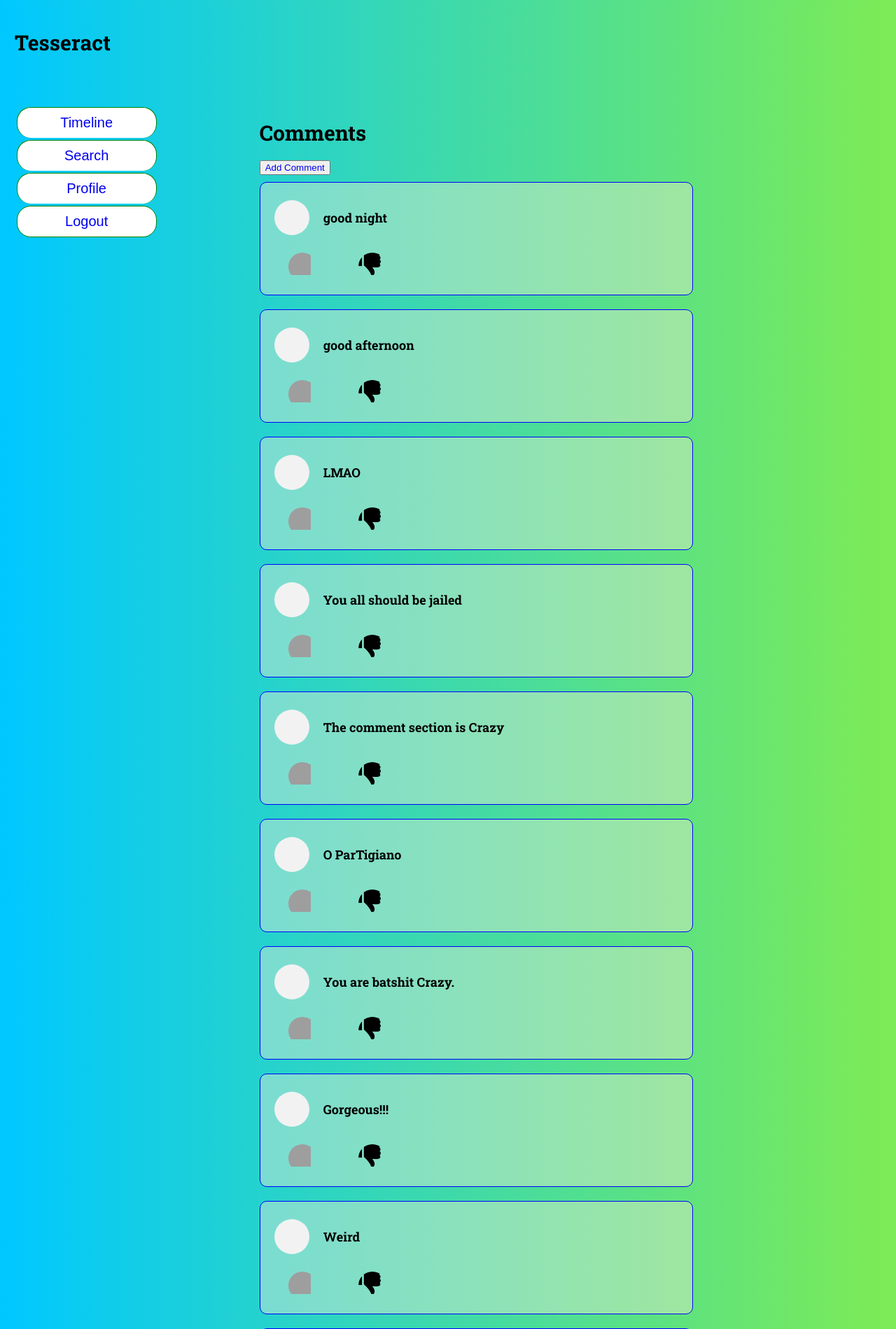
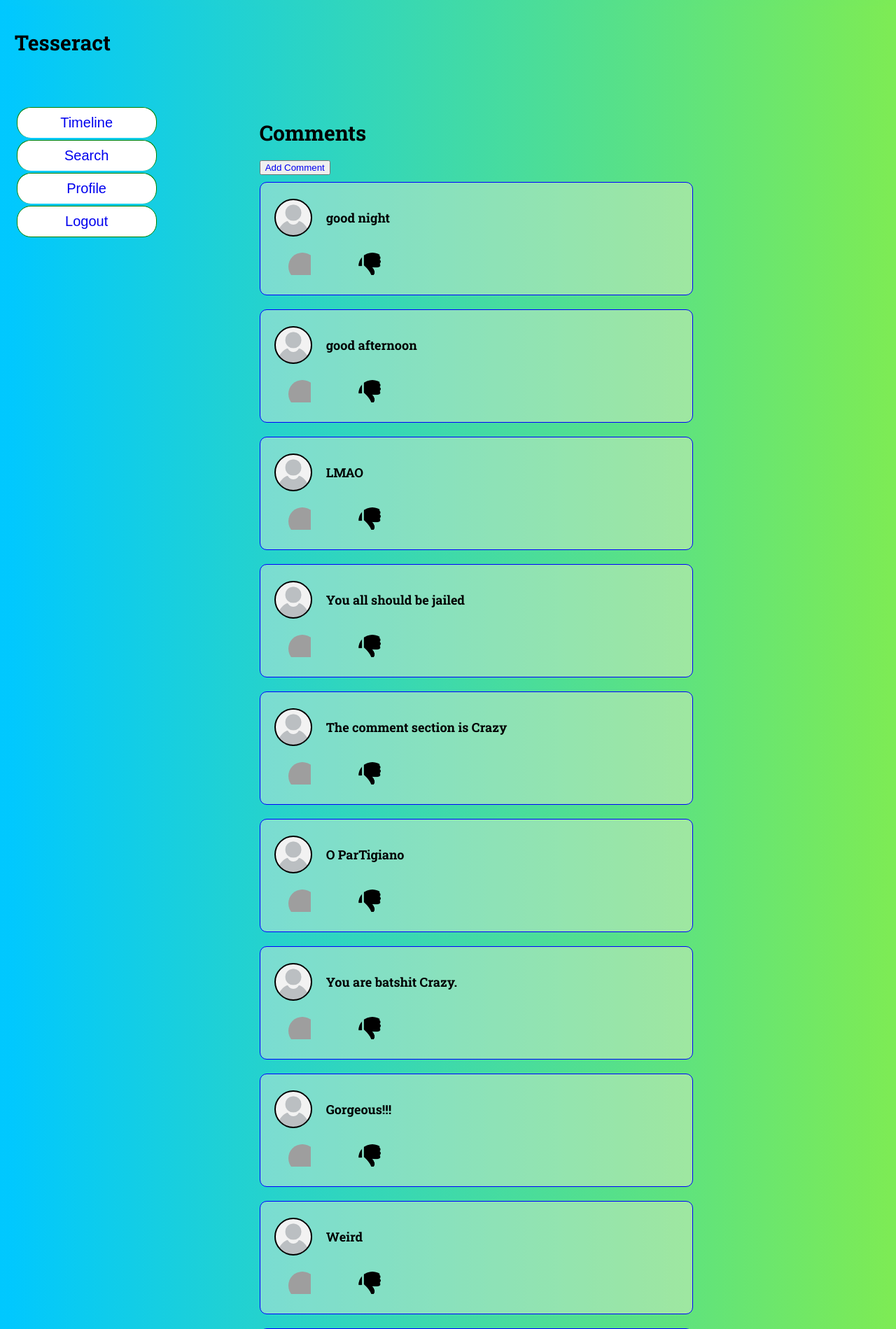
Before and after one commit to CodingLife1024/FlaskPractice, a Flask app: page /comments/1/1 in a window 1280 px wide. Shown: the top 1899 px of the page at 70% size. Run offline with Flask 3, Linux system fonts and the light colour scheme; data comes from the database, SQL or seed files in the repository; both versions use the stored data as it was after the commit; grey boxes are pictures that could not be loaded.

Commit message:
oes4htbpq3utbq3u9ty

```diff
--- a/static/displayComments.css
+++ b/static/displayComments.css
@@ -16,13 +16,17 @@
     overflow: hidden;
     background-color: black;
     margin-right: 20px;
-    background-image: cover;
+    overflow: hidden;
+    background-size: cover;
+    background-position: center;
+    border: 2px solid black;
 }
 
 .imm11 img{
     height: 100%;
     width: 100%;
     object-fit: cover;
+    display: none;
   }
 
 .imlike{
--- a/templates/displayComments.html
+++ b/templates/displayComments.html
@@ -30,8 +30,10 @@
                     {% for comment in comments %}
                     <div class="fullbox">
                         <div class="loweup">
+                            <a href="{{ url_for('profile', user_id=comment['user_id']) }}">
                             <div class="imm11"  style="background-image: url('{{ url_for('static', filename='unk.jpg') }}');">
                             </div>
+                            </a>
                             <div class="comtext">
                                 <p>{{ comment['content'] }}</p>
                             </div>
```
Also changed, not shown: templates/timeline.html (+6 -4 lines), database.db.
